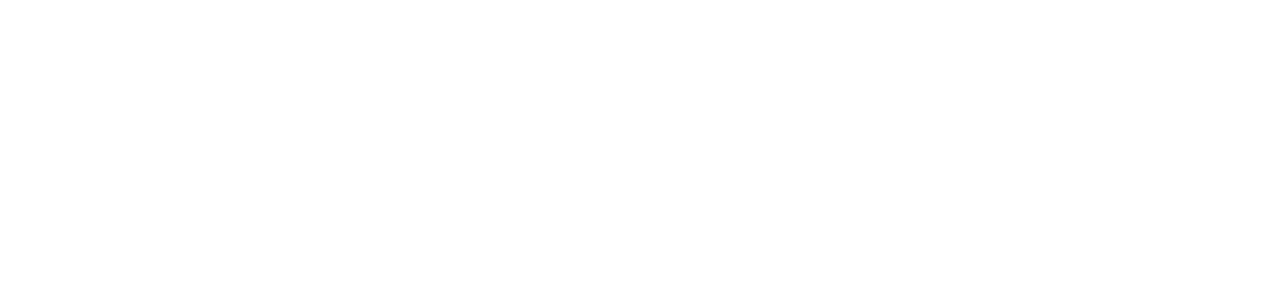
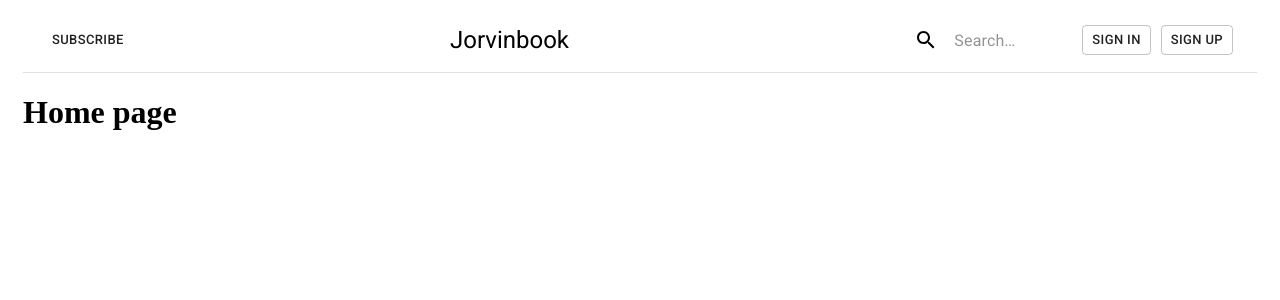
Before and after one commit to Jorkendy/jorvinbook, a React (Create React App) app: page / in a window 1280 px wide. Shown: the top 300 px of the page. Built offline with nearby package versions, Linux system fonts and the light colour scheme.

Commit message:
Add home

```diff
--- a/package.json
+++ b/package.json
@@ -13,12 +13,18 @@
     "@types/react": "^16.9.0",
     "@types/react-dom": "^16.9.0",
     "@types/react-helmet": "^5.0.15",
+    "@types/react-redux": "^7.1.7",
+    "@types/redux": "^3.6.0",
+    "@types/redux-thunk": "^2.1.0",
     "node-sass": "^4.13.1",
     "react": "^16.12.0",
     "react-dom": "^16.12.0",
     "react-helmet": "^5.2.1",
+    "react-redux": "^7.2.0",
     "react-router-dom": "^5.1.2",
     "react-scripts": "3.4.0",
+    "redux": "^4.0.5",
+    "redux-thunk": "^2.3.0",
     "styled-components": "^5.0.1",
     "typescript": "~3.7.2"
   },
--- a/src/App.tsx
+++ b/src/App.tsx
@@ -2,10 +2,13 @@
 import { ThemeProvider, createMuiTheme } from "@material-ui/core/styles";
 import { ThemeOptions } from "@material-ui/core/styles/createMuiTheme";
 import { BrowserRouter as Router, Route, Switch } from "react-router-dom";
+import { Provider } from "react-redux";
 
+import store from "./redux/store";
 import utils from "./utils";
 import SignIn from "./pages/SignIn";
 import SignUp from "./pages/SignUp";
+import Home from "./pages/Home";
 
 const { styles, theme: themeObject, Routes } = utils;
 const { Container } = styles;
@@ -15,14 +18,17 @@
 const App = () => {
   return (
     <ThemeProvider theme={theme}>
+      <Provider store={store}>
         <Router>
           <Container>
             <Switch>
               <Route exact path={Routes.SignIn} component={SignIn} />
               <Route exact path={Routes.SignUp} component={SignUp} />
+              <Route exact path={Routes.Home} component={Home} />
             </Switch>
           </Container>
         </Router>
+      </Provider>
     </ThemeProvider>
   );
 };
--- a/src/components/Copyright.tsx
+++ b/src/components/Copyright.tsx
@@ -1,12 +1,23 @@
 import React from "react";
 import Typography from "@material-ui/core/Typography";
 import Link from "@material-ui/core/Link";
+import { useHistory } from "react-router-dom";
+
+import utils from "../utils";
+
+const { Routes } = utils;
 
 const Copyright = () => {
+  const history = useHistory();
+
+  const _goHome = () => {
+    history.push(Routes.Home);
+  };
+
   return (
     <Typography variant="body2" color="textSecondary" align="center">
       {"Copyright © "}
-      <Link color="inherit" href="https://jorvinbook.firebaseapp.com/">
+      <Link color="inherit" component="span" onClick={_goHome}>
         Jorvinbook Social Network
       </Link>{" "}
       {new Date().getFullYear()}
--- /dev/null
+++ b/src/components/Header.tsx
@@ -0,0 +1,125 @@
+import React, { Fragment } from "react";
+import { makeStyles, fade } from "@material-ui/core/styles";
+import Toolbar from "@material-ui/core/Toolbar";
+import Button from "@material-ui/core/Button";
+import Typography from "@material-ui/core/Typography";
+import SearchIcon from "@material-ui/icons/Search";
+import { useHistory } from "react-router-dom";
+import InputBase from "@material-ui/core/InputBase";
+
+import utils from "../utils";
+
+const { Routes } = utils;
+const useStyles = makeStyles(theme => ({
+  toolbar: {
+    borderBottom: `1px solid ${theme.palette.divider}`
+  },
+  toolbarTitle: {
+    flex: 1
+  },
+  toolbarSecondary: {
+    justifyContent: "space-between",
+    overflowX: "auto"
+  },
+  toolbarLink: {
+    padding: theme.spacing(1),
+    flexShrink: 0
+  },
+  button: {
+    marginRight: "10px"
+  },
+  search: {
+    position: "relative",
+    borderRadius: theme.shape.borderRadius,
+    backgroundColor: fade(theme.palette.common.white, 0.15),
+    "&:hover": {
+      backgroundColor: fade(theme.palette.common.white, 0.25)
+    },
+    marginLeft: 0,
+    width: "100%",
+    [theme.breakpoints.up("sm")]: {
+      marginLeft: theme.spacing(1),
+      width: "auto"
+    }
+  },
+  searchIcon: {
+    width: theme.spacing(7),
+    height: "100%",
+    position: "absolute",
+    pointerEvents: "none",
+    display: "flex",
+    alignItems: "center",
+    justifyContent: "center"
+  },
+  inputRoot: {
+    color: "inherit"
+  },
+  inputInput: {
+    padding: theme.spacing(1, 1, 1, 7),
+    transition: theme.transitions.create("width"),
+    width: "100%",
+    [theme.breakpoints.up("sm")]: {
+      width: 120,
+      "&:focus": {
+        width: 200
+      }
+    }
+  }
+}));
+
+const Header = () => {
+  const classes = useStyles();
+  const history = useHistory();
+
+  const _goSignIn = () => {
+    history.push(Routes.SignIn);
+  };
+
+  const _goSignUp = () => {
+    history.push(Routes.SignUp);
+  };
+
+  return (
+    <Fragment>
+      <Toolbar className={classes.toolbar}>
+        <Button size="small">Subscribe</Button>
+        <Typography
+          component="h2"
+          variant="h5"
+          color="inherit"
+          align="center"
+          noWrap
+          className={classes.toolbarTitle}
+        >
+          Jorvinbook
+        </Typography>
+        <div className={classes.search}>
+          <div className={classes.searchIcon}>
+            <SearchIcon />
+          </div>
+          <InputBase
+            placeholder="Search…"
+            classes={{
+              root: classes.inputRoot,
+              input: classes.inputInput
+            }}
+            inputProps={{ "aria-label": "search" }}
+          />
+        </div>
+        <Button
+          variant="outlined"
+          size="small"
+          className={classes.button}
+          onClick={_goSignIn}
+        >
+          Sign in
+        </Button>
+        <Button variant="outlined" size="small" onClick={_goSignUp}>
+          Sign up
+        </Button>
+      </Toolbar>
+    </Fragment>
+  );
+};
+
+export default Header;
--- /dev/null
+++ b/src/pages/Home.tsx
@@ -0,0 +1,14 @@
+import React from "react";
+
+import Header from "../components/Header";
+
+const Home = () => {
+  return (
+    <>
+      <Header />
+      <h1>Home page</h1>
+    </>
+  );
+};
+
+export default Home;
--- /dev/null
+++ b/src/redux/store.ts
@@ -0,0 +1,18 @@
+import { createStore, combineReducers, applyMiddleware, compose } from "redux";
+import thunk from "redux-thunk";
+
+const initialState = {};
+
+const middleware = [thunk];
+
+const reducers = combineReducers({});
+
+const composeEnhancers =
+  typeof window === "object" && (window as any).__REDUX_DEVTOOLS_EXTENSION_COMPOSE__
+    ? (window as any).__REDUX_DEVTOOLS_EXTENSION_COMPOSE__({})
+    : compose;
+
+const enhancer = composeEnhancers(applyMiddleware(...middleware));
+const store = createStore(reducers, initialState, enhancer);
+
+export default store;
--- a/src/utils/routes.ts
+++ b/src/utils/routes.ts
@@ -1,4 +1,5 @@
 export const Routes = {
   SignIn: "/sign-in",
-  SignUp: "/sign-up"
+  SignUp: "/sign-up",
+  Home: "/"
 };
```
Also changed, not shown: 1 other file (tests, documents, lock files or other folders). Lines whose indentation alone changed are shown as unchanged.
